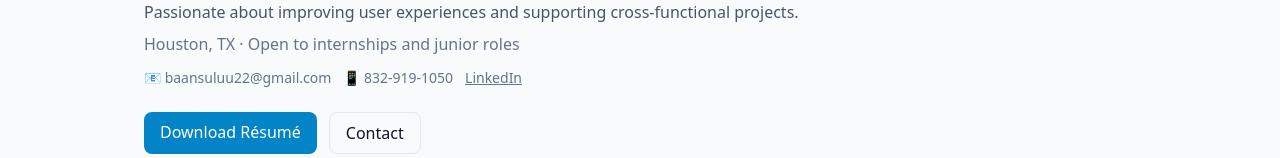
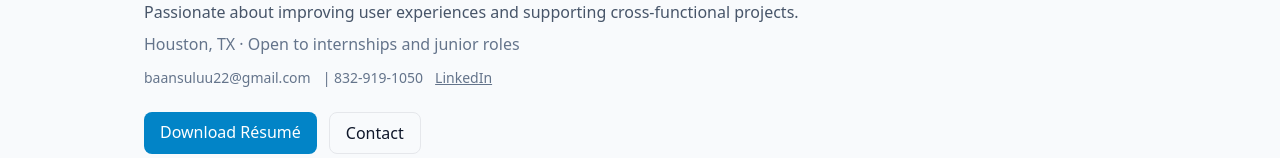
Before and after one commit to Baiansulu/my_portfolio, a React (Vite) app: page / in a window 1280 px wide. Shown: the part 259-417 px from the top of the page. Built offline with nearby package versions, Linux system fonts and the light colour scheme.

Commit message:
Update App.jsx

```diff
--- a/src/App.jsx
+++ b/src/App.jsx
@@ -29,8 +29,8 @@ export default function App() {
         </p>
         <p className="mt-2 text-slate-500">Houston, TX · Open to internships and junior roles</p>
         <div className="mt-3 flex gap-3 text-slate-500 text-sm">
-          <span>📧 <a href="mailto:baansuluu22@gmail.com">baansuluu22@gmail.com</a></span>
-          <span>📱 832-919-1050</span>
+          <span> <a href="mailto:baansuluu22@gmail.com">baansuluu22@gmail.com</a></span>
+          <span>| 832-919-1050</span>
           <a href="https://www.linkedin.com/in/baian-550558227" className="underline">LinkedIn</a>
         </div>
         <div className="mt-6 flex gap-3">
```
